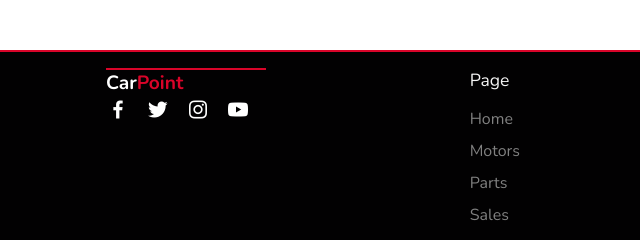
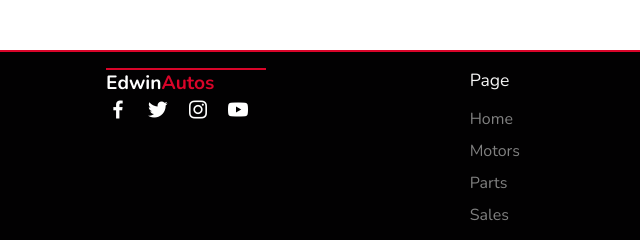
Before and after one commit to edwin-isa/projectUTS, a plain HTML site: page index.html in a window 1280 px wide. Shown: the part 3402-3642 px from the top of the page, 0-640 px from the left. Drawn offline with nearby package versions, Linux system fonts and the light colour scheme.

Commit message:
fix: something

```diff
--- a/index.html
+++ b/index.html
@@ -207,7 +207,7 @@
     <section class="footer">
         <div class="footer-container container">
             <div class="footer box">
-                <a href="#" class="logo">Car<span>Point</span></a>
+                <a href="#" class="logo">Edwin<span>Autos</span></a>
                 <div class="social">
                     <a href="#"><i class='bx bxl-facebook' ></i></a>
                     <a href="#"><i class='bx bxl-twitter' ></i></a>
```
